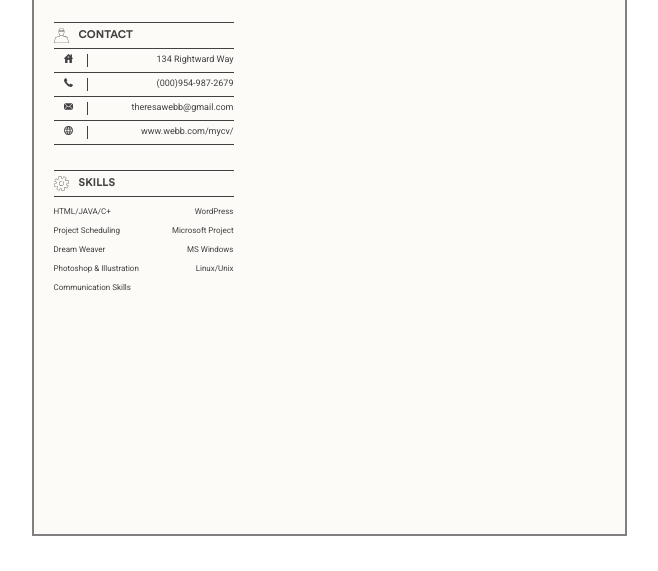
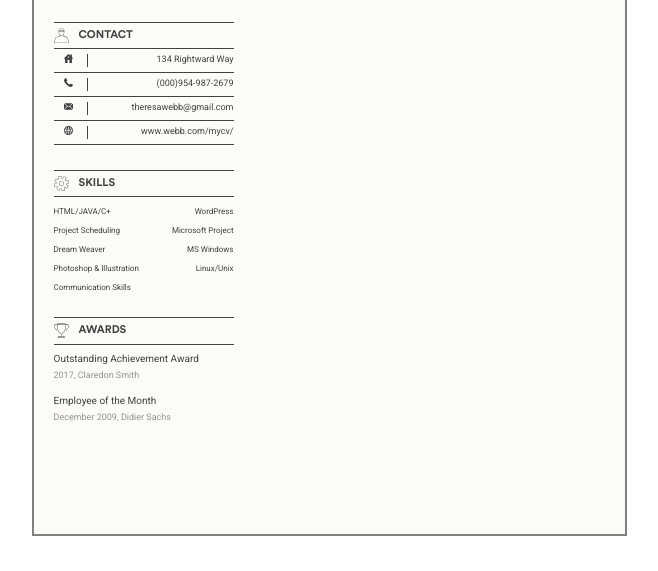
Before and after one commit to vitalik203/Resume_ten, a website: page index.html in a window 1280 px wide. Shown: the part 341-912 px from the top of the page, without its empty margins (311-969 px from the left). Drawn offline with Linux system fonts and the light colour scheme.

Commit message:
fix: finished filled and stylized awards section

```diff
--- a/index.html
+++ b/index.html
@@ -93,6 +93,24 @@
             </section>
           </section>
         </section>
+        <section class="awards">
+          <div class="hr"></div>
+          <section class="title">
+            <img src="img/awards.svg" alt="title_logo" class="title_logo" />
+            <p class="title_text">AWARDS</p>
+          </section>
+          <div class="hr"></div>
+          <section class="awards_cover">
+            <section class="award_cover">
+              <p class="award_title">Outstanding Achievement Award</p>
+              <p class="award_subtitle">2017, Claredon Smith</p>
+            </section>
+            <section class="award_cover">
+              <p class="award_title">Employee of the Month</p>
+              <p class="award_subtitle">December 2009, Didier Sachs</p>
+            </section>
+          </section>
+        </section>
       </div>
       <div class="wrapper-column"></div>
     </div>
--- a/styles/styles.scss
+++ b/styles/styles.scss
@@ -145,4 +145,39 @@
       text-align: left;
     }
   }
+
+  //Awards
+  .awards {
+    margin-top: 25px;
+    margin-left: 20px;
+  }
+  .awards_cover {
+    display: flex;
+    flex-direction: column;
+    row-gap: 14px;
+    margin-top: 8px;
+  }
+  .award_cover {
+    display: flex;
+    flex-direction: column;
+    row-gap: 5px;
+  }
+  .award_title {
+    color: rgb(65, 64, 66);
+    font-family: Roboto;
+    font-size: 10px;
+    font-weight: 400;
+    line-height: 12px;
+    letter-spacing: 0%;
+    text-align: left;
+  }
+  .award_subtitle {
+    color: rgb(148, 147, 148);
+    font-family: Roboto;
+    font-size: 9px;
+    font-weight: 400;
+    line-height: 11px;
+    letter-spacing: 0%;
+    text-align: left;
+  }
 }
```
Also changed, not shown: img/awards.svg (added), styles/styles.css, 1 other file.
